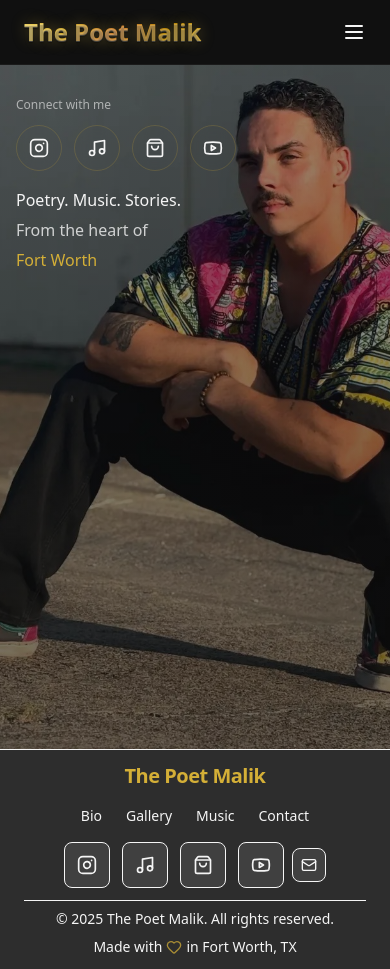
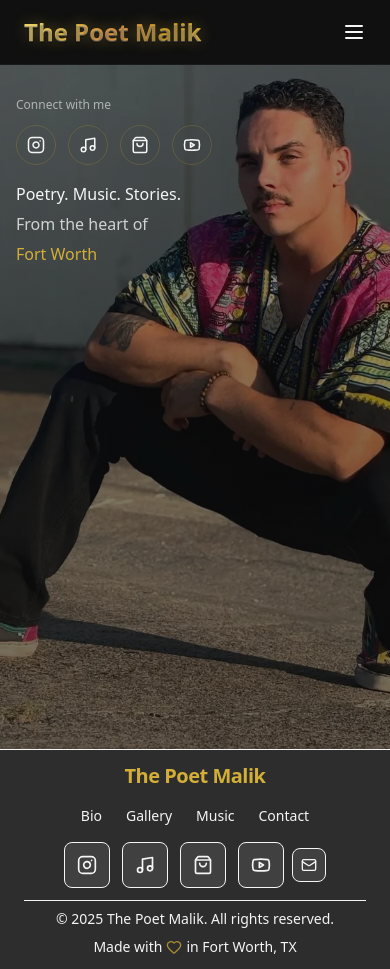
Before and after one commit to Aleem89/the_poet_malik, a Next.js app: page / in a window 390 px wide. Built offline with nearby package versions, Linux system fonts and the light colour scheme.

Commit message:
social icons smaller mobile

```diff
--- a/components/SocialLinks.tsx
+++ b/components/SocialLinks.tsx
@@ -54,11 +54,11 @@ export default function SocialLinks({
               href={social.href}
               target="_blank"
               rel="noopener noreferrer"
-              className={`p-3 md:p-4 bg-dark-charcoal/80 backdrop-blur-sm hover:bg-accent-gold/20 border border-accent-gold/20 hover:border-accent-gold/60 rounded-full transition-all duration-300 hover:scale-110 hover-lift ${social.color} group`}
+              className={`p-2.5 md:p-4 bg-dark-charcoal/80 backdrop-blur-sm hover:bg-accent-gold/20 border border-accent-gold/20 hover:border-accent-gold/60 rounded-full transition-all duration-300 hover:scale-110 hover-lift ${social.color} group`}
               aria-label={social.label}
             >
               <IconComponent
-                size={20}
+                size={18}
                 className="md:w-6 md:h-6 text-soft-white group-hover:text-accent-gold transition-colors duration-300"
               />
             </Link>
```
